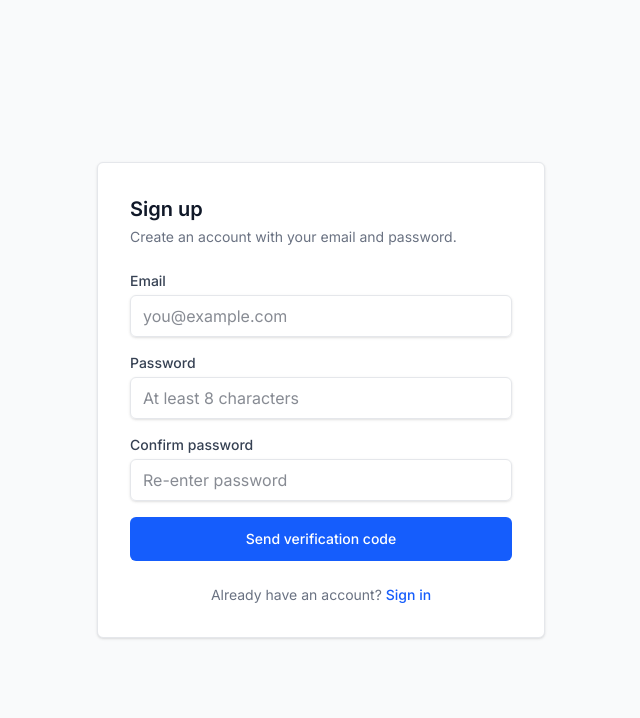
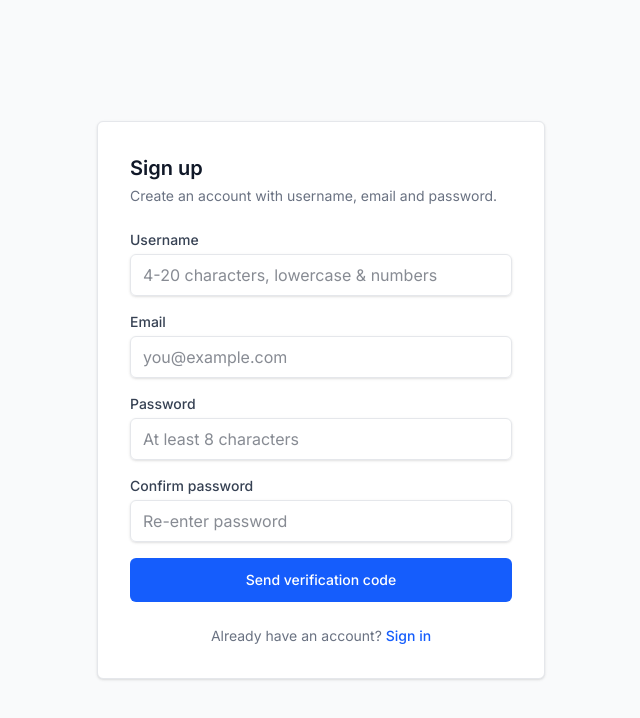
Before and after one commit to nwx456/bluebookonline, a Next.js app: page /signup in a window 1280 px wide. Shown: the top 718 px of the page, without its empty margins (319-959 px from the left). Built offline with nearby package versions, Linux system fonts and the light colour scheme.

Commit message:
What change

```diff
--- a/app/(auth)/signup/page.tsx
+++ b/app/(auth)/signup/page.tsx
@@ -4,6 +4,7 @@ import { useState } from "react";
 import Link from "next/link";
 
 export default function SignUpPage() {
+  const [username, setUsername] = useState("");
   const [email, setEmail] = useState("");
   const [password, setPassword] = useState("");
   const [confirmPassword, setConfirmPassword] = useState("");
@@ -16,6 +17,11 @@ export default function SignUpPage() {
   async function handleSubmit(e: React.FormEvent) {
     e.preventDefault();
     setError("");
+    const normalizedUsername = username.trim().toLowerCase();
+    if (normalizedUsername.length < 4 || normalizedUsername.length > 20 || !/^[a-z0-9]+$/.test(normalizedUsername)) {
+      setError("Username must be 4-20 characters, lowercase letters and numbers only.");
+      return;
+    }
     if (password !== confirmPassword) {
       setError("Passwords do not match.");
       return;
@@ -29,7 +35,7 @@ export default function SignUpPage() {
       const res = await fetch("/api/auth/signup", {
         method: "POST",
         headers: { "Content-Type": "application/json" },
-        body: JSON.stringify({ email: email.trim(), password }),
+        body: JSON.stringify({ email: email.trim(), password, username: normalizedUsername }),
       });
       const data = await res.json();
       if (!res.ok) {
@@ -88,9 +94,28 @@ export default function SignUpPage() {
   return (
     <div className="w-full max-w-md rounded-md border border-gray-200 bg-white p-8 shadow-sm">
       <h1 className="text-xl font-semibold text-gray-900">Sign up</h1>
-      <p className="mt-1 text-sm text-gray-500">Create an account with your email and password.</p>
+      <p className="mt-1 text-sm text-gray-500">Create an account with username, email and password.</p>
 
       <form onSubmit={handleSubmit} className="mt-6 space-y-4">
+        <div>
+          <label htmlFor="username" className="block text-sm font-medium text-gray-700">
+            Username
+          </label>
+          <input
+            id="username"
+            type="text"
+            autoComplete="username"
+            value={username}
+            onChange={(e) => setUsername(e.target.value.toLowerCase().replace(/[^a-z0-9]/g, ""))}
+            required
+            minLength={4}
+            maxLength={20}
+            pattern="[a-z0-9]{4,20}"
+            title="4-20 characters, lowercase letters and numbers only"
+            className="mt-1 w-full rounded-md border border-gray-200 px-3 py-2 text-gray-900 shadow-sm outline-none focus:border-blue-600 focus:ring-1 focus:ring-blue-600"
+            placeholder="4-20 characters, lowercase & numbers"
+          />
+        </div>
         <div>
           <label htmlFor="email" className="block text-sm font-medium text-gray-700">
             Email
--- a/app/api/auth/signup/route.ts
+++ b/app/api/auth/signup/route.ts
@@ -4,12 +4,13 @@ import { sendOtpEmail } from "@/lib/nodemailer";
 import { createServerSupabaseAdmin } from "@/lib/supabase/server";
 
 const EMAIL_REGEX = /^[^\s@]+@[^\s@]+\.[^\s@]+$/;
+const USERNAME_REGEX = /^[a-z0-9]{4,20}$/;
 const MIN_PASSWORD_LENGTH = 8;
 
 export async function POST(request: NextRequest) {
   try {
     const body = await request.json();
-    const { email, password } = body;
+    const { email, password, username } = body;
 
     if (!email || typeof email !== "string" || !password || typeof password !== "string") {
       return NextResponse.json(
@@ -18,10 +19,26 @@ export async function POST(request: NextRequest) {
       );
     }
 
+    if (!username || typeof username !== "string") {
+      return NextResponse.json(
+        { error: "Username is required." },
+        { status: 400 }
+      );
+    }
+
     const normalizedEmail = email.trim().toLowerCase();
+    const normalizedUsername = username.trim().toLowerCase();
+
     if (!EMAIL_REGEX.test(normalizedEmail)) {
       return NextResponse.json(
         { error: "Please enter a valid email address." },
+        { status: 400 }
+      );
+    }
+
+    if (!USERNAME_REGEX.test(normalizedUsername)) {
+      return NextResponse.json(
+        { error: "Username must be 4-20 characters, lowercase letters and numbers only." },
         { status: 400 }
       );
     }
@@ -81,10 +98,31 @@ export async function POST(request: NextRequest) {
       );
     }
 
+    const { data: existingUsernameRow, error: usernameSelectError } = await supabase
+      .from("usertable")
+      .select("email")
+      .ilike("username", normalizedUsername)
+      .maybeSingle();
+
+    if (usernameSelectError) {
+      console.error("Signup usertable username check error:", usernameSelectError);
+      return NextResponse.json(
+        { error: "Could not check username. Please try again later." },
+        { status: 500 }
+      );
+    }
+
+    if (existingUsernameRow) {
+      return NextResponse.json(
+        { error: "This username is already taken." },
+        { status: 409 }
+      );
+    }
+
     const otp = generateOtp();
     const expiresAt = new Date(Date.now() + 10 * 60 * 1000).toISOString();
     const { error: insertPendingError } = await supabase.from("pending_registrations").upsert(
-      { email: normalizedEmail, password_hash: password, code: otp, expires_at: expiresAt },
+      { email: normalizedEmail, password_hash: password, code: otp, expires_at: expiresAt, username: normalizedUsername },
       { onConflict: "email" }
     );
     if (insertPendingError) {
--- a/app/api/auth/verify-otp/route.ts
+++ b/app/api/auth/verify-otp/route.ts
@@ -34,7 +34,7 @@ export async function POST(request: NextRequest) {
     const supabase = createServerSupabaseAdmin();
     const { data: row, error: fetchError } = await supabase
       .from("pending_registrations")
-      .select("email, password_hash, code, expires_at")
+      .select("email, password_hash, code, expires_at, username")
       .eq("email", normalizedEmail)
       .maybeSingle();
 
@@ -59,8 +59,9 @@ export async function POST(request: NextRequest) {
     }
 
     const password = row.password_hash;
+    const username = row.username ?? null;
     await supabase.from("pending_registrations").delete().eq("email", normalizedEmail);
-    const pending = { email: normalizedEmail, password };
+    const pending = { email: normalizedEmail, password, username };
 
 
     let authData: { user?: { id: string; email?: string } } | null = null;
@@ -70,6 +71,7 @@ export async function POST(request: NextRequest) {
       email: pending.email,
       password: pending.password,
       email_confirm: true,
+      user_metadata: pending.username ? { username: pending.username } : undefined,
     });
 
     if (createError) {
@@ -88,6 +90,7 @@ export async function POST(request: NextRequest) {
           email: pending.email,
           password: pending.password,
           email_confirm: true,
+          user_metadata: pending.username ? { username: pending.username } : undefined,
         });
         if (retryError) {
           console.error("Verify OTP retry createUser error:", retryError);
@@ -112,13 +115,16 @@ export async function POST(request: NextRequest) {
     const { error: tableError } = await supabase.from("usertable").insert({
       email: pending.email,
       password: passwordHash,
+      ...(pending.username && { username: pending.username }),
     });
 
     if (tableError) {
       console.error("Verify OTP usertable insert error:", tableError);
+      const isUsernameTaken =
+        tableError.code === "23505" && String(tableError.message).includes("username");
       return NextResponse.json(
-        { error: "Profile could not be saved. Please try again." },
-        { status: 500 }
+        { error: isUsernameTaken ? "This username was taken by another user. Please sign up again with a different username." : "Profile could not be saved. Please try again." },
+        { status: isUsernameTaken ? 409 : 500 }
       );
     }
 
--- a/app/exam/[id]/page.tsx
+++ b/app/exam/[id]/page.tsx
@@ -365,6 +365,7 @@ export default function ExamPage() {
   const [answers, setAnswers] = useState<Record<string, string>>({});
   const [markedForReview, setMarkedForReview] = useState<Set<string>>(new Set());
   const [userEmail, setUserEmail] = useState<string>("");
+  const [userName, setUserName] = useState<string>("");
   const [loading, setLoading] = useState(true);
   const [starting, setStarting] = useState(false);
   const [timerVisible, setTimerVisible] = useState(true);
@@ -405,6 +406,7 @@ export default function ExamPage() {
         return;
       }
       setUserEmail(session.user?.email ?? "");
+      setUserName((session.user?.user_metadata?.username as string) ?? "");
     });
   }, [router]);
 
@@ -1471,7 +1473,7 @@ export default function ExamPage() {
       {/* Footer */}
       <footer className="flex-shrink-0 border-t border-gray-200 bg-white px-4 py-3 text-gray-900">
         <div className="flex items-center justify-between">
-          <p className="text-sm text-gray-700">{userEmail || "User"}</p>
+          <p className="text-sm text-gray-700">{userName || userEmail || "User"}</p>
           <div className="relative">
             <button
               type="button"
```
